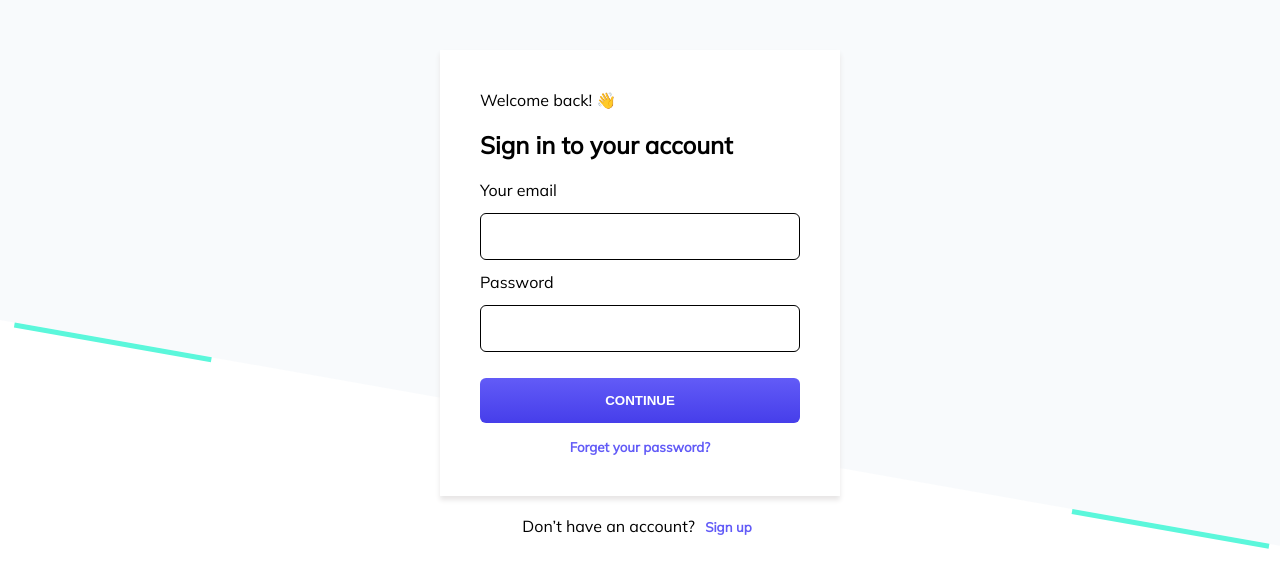
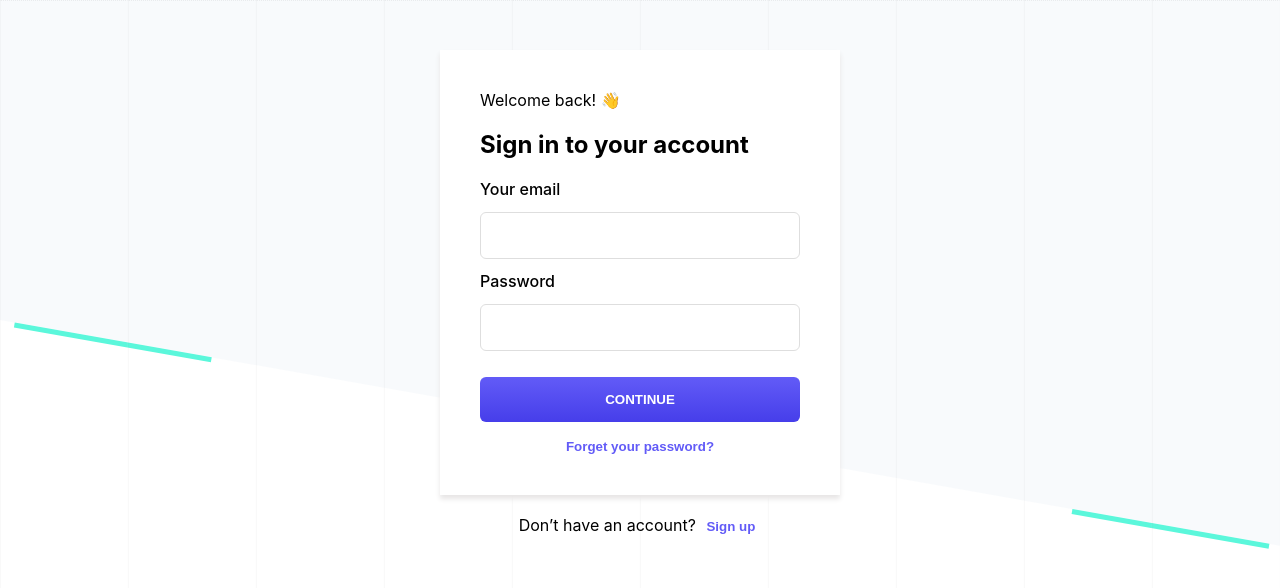
Before and after one commit to Vishnutyagi/JulyProj, a React (Create React App) app: page / in a window 1280 px wide. Shown: the top 588 px of the page. Built offline with nearby package versions, Linux system fonts and the light colour scheme.

Commit message:
font removed

```diff
--- a/public/index.html
+++ b/public/index.html
@@ -4,7 +4,6 @@
     <meta charset="utf-8" />
     <link rel="icon" href="%PUBLIC_URL%/favicon.ico" />
     <meta name="viewport" content="width=device-width, initial-scale=1" />
-    <meta name="theme-color" content="#000000" />
     <meta
       name="description"
       content="Web site created using create-react-app"
--- a/src/App.css
+++ b/src/App.css
@@ -22,7 +22,6 @@
    margin:0 !important;
  }
 .main{
-  font-family: Mulish;
   width: 100vw;
   height: 100vh;
   background-color: #f8fafc;
@@ -39,14 +38,14 @@
   transform-origin:top left;
   transform: rotate(10deg);
 }
-/* .dotted{
+.dotted{
   width: 100vw;
   height: 100vh;
   position: fixed;
   display: flex;
   justify-content: space-between;
   z-index: 1;
-} */
+}
 .content{
   display: flex;
   flex-direction: column;
@@ -74,9 +73,8 @@ input{
   padding: 0px 12px 0px 12px;
   border-radius: 6px;
   opacity: 0px;
-  border: 1px solid #000000;
+  border: 1px solid #DEDEDE;
   margin: 4% 0%;
-  color: black;
 }
 .continue{
   padding: 0px 12px 0px 12px;
@@ -90,25 +88,20 @@ input{
   font-weight: 800;
 }
 p{
-  font-family: Mulish;
   margin: 0;
   font-weight: 400px;
 }
 h2{
-  font-family: Mulish;
   font-weight: 700;
 }
 label{
-  font-family: Mulish;
   font-weight: 500;
 }
 .signup{
-  font-family: Mulish;
   background-color: white;
   border: none;
   color: #625BF7;
   font-weight: 700;
-  font-family: Mulish;
 }
 @media screen and (max-width:440px) {
   .card-container{
--- a/src/components/login.js
+++ b/src/components/login.js
@@ -46,7 +46,7 @@ function Login() {
 
   return (
     <div className="main">
-      {/* <div className="dotted">
+      <div className="dotted">
         <hr className="lines"></hr>
         <hr className="lines"></hr>
         <hr className="lines"></hr>
@@ -57,7 +57,7 @@ function Login() {
         <hr className="lines"></hr>
         <hr className="lines"></hr>
         <hr className="lines"></hr>
-      </div> */}
+      </div>
       <div className="content">
         <div className="card-container">
           <div className="card">
```
